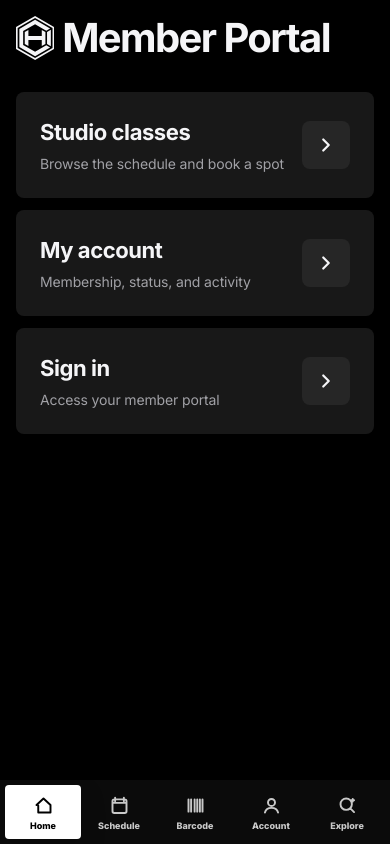
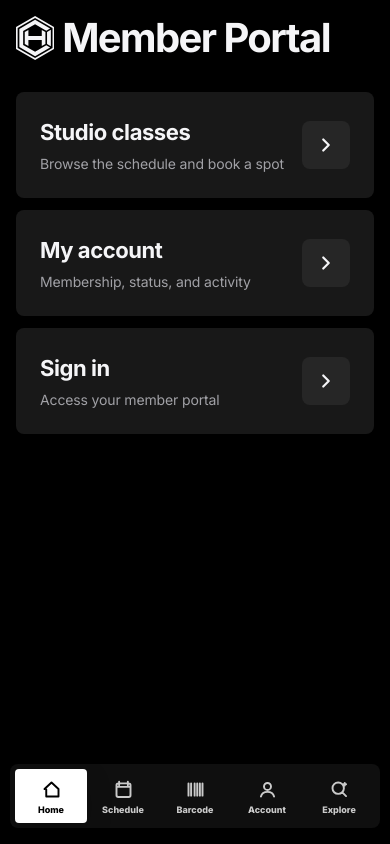
Before and after one commit to hcimarketinghost/member-portal, a Next.js app: page / in a window 390 px wide. Built offline with nearby package versions, Linux system fonts and the light colour scheme.

Commit message:
Refine member portal layout

```diff
--- a/src/app/globals.css
+++ b/src/app/globals.css
@@ -52,27 +52,29 @@ html, body {
 
 /* ── Screen shell ─────────────────────────────────────────────── */
 .hp-shell { width: min(calc(100% - var(--hci-x) - var(--hci-x)), var(--content-max)); margin: 0 auto; padding: 0; }
-.hp-screen { padding-bottom: calc(88px + env(safe-area-inset-bottom, 0px)); }
+.hp-screen { padding-bottom: 152px; }
 
 /* ── Fixed app dock ───────────────────────────────────────────── */
 .hp-desktopnav {
   display: none;
 }
 .hp-appnav {
-  position: fixed; left: 0; right: 0; bottom: 0; z-index: 50;
+  position: fixed; left: 50%; bottom: max(16px, env(safe-area-inset-bottom));
+  transform: translateX(-50%); z-index: 50;
+  width: min(560px, calc(100vw - 28px));
   pointer-events: auto;
 }
 .hp-appnav-cluster {
   --active-index: 0;
   position: relative; min-width: 0; display: grid; grid-template-columns: repeat(5, minmax(0, 1fr));
-  gap: 0; padding: 6px 6px calc(6px + env(safe-area-inset-bottom, 0px));
-  background: rgba(18, 18, 18, 0.62); border: 0;
-  box-shadow: 0 -10px 30px rgba(0, 0, 0, 0.34);
-  backdrop-filter: blur(32px) saturate(140%); -webkit-backdrop-filter: blur(32px) saturate(140%);
+  gap: 0; padding: 6px; border-radius: var(--radius-card);
+  background: var(--glass); border: 0;
+  box-shadow: 0 18px 48px rgba(0, 0, 0, 0.42);
+  backdrop-filter: blur(22px) saturate(130%); -webkit-backdrop-filter: blur(22px) saturate(130%);
   overflow: hidden;
 }
 .hp-appnav-selection {
-  position: absolute; top: 6px; bottom: calc(6px + env(safe-area-inset-bottom, 0px)); left: 6px; z-index: 0;
+  position: absolute; top: 6px; bottom: 6px; left: 6px; z-index: 0;
   width: calc((100% - 12px) / 5); border-radius: var(--radius-control);
   background: #fff;
   box-shadow: 0 10px 26px rgba(0, 0, 0, 0.2);
@@ -148,10 +150,11 @@ html, body {
   }
 }
 @media (max-width: 460px) {
-  .hp-screen { padding-bottom: calc(84px + env(safe-area-inset-bottom, 0px)); }
-  .hp-appnav-cluster { padding: 5px 5px calc(5px + env(safe-area-inset-bottom, 0px)); }
+  .hp-screen { padding-bottom: 132px; }
+  .hp-appnav { width: calc(100vw - 20px); }
+  .hp-appnav-cluster { padding: 5px; }
   .hp-appnav-link { min-height: 54px; padding: 5px 4px; font-size: 9px; }
-  .hp-appnav-selection { top: 5px; bottom: calc(5px + env(safe-area-inset-bottom, 0px)); left: 5px; width: calc((100% - 10px) / 5); }
+  .hp-appnav-selection { top: 5px; bottom: 5px; left: 5px; width: calc((100% - 10px) / 5); }
   .hp-appnav svg { width: 21px; height: 21px; }
 }
 
--- a/src/components/BottomNav.tsx
+++ b/src/components/BottomNav.tsx
@@ -9,7 +9,7 @@ type IconName = "home" | "schedule" | "barcode" | "account" | "explore";
 
 const MAIN_ITEMS: Array<{ href: string; label: string; icon: IconName; match: string[] }> = [
   { href: "/", label: "Home", icon: "home", match: ["/"] },
-  { href: "/classes", label: "Schedule", icon: "schedule", match: ["/classes"] },
+  { href: "/classes", label: "Schedule", icon: "schedule", match: ["/classes", "/play"] },
   { href: "/barcode", label: "Barcode", icon: "barcode", match: ["/barcode"] },
   { href: "/account", label: "Account", icon: "account", match: ["/account"] },
   { href: "/explore", label: "Explore", icon: "explore", match: ["/explore"] },
@@ -17,7 +17,7 @@ const MAIN_ITEMS: Array<{ href: string; label: string; icon: IconName; match: st
 
 const DESKTOP_ITEMS: Array<{ href: string; label: string; match: string[] }> = [
   { href: "/", label: "Home", match: ["/"] },
-  { href: "/classes", label: "Schedule", match: ["/classes"] },
+  { href: "/classes", label: "Schedule", match: ["/classes", "/play"] },
   { href: "/reservations", label: "My Reservations", match: ["/reservations"] },
   { href: "/explore", label: "Search", match: ["/explore"] },
   { href: "/account", label: "Account", match: ["/account"] },
--- a/src/lib/clubready.ts
+++ b/src/lib/clubready.ts
@@ -211,8 +211,8 @@ export async function getClass(scheduleId: number): Promise<ClassScheduleItem |
 
 // TODO: source from the live "open play" val alongside the class schedule.
 const MOCK_OPEN_PLAY: OpenPlayItem[] = [
-  { Id: "turf-open", Title: "Turf Open Play", StartTime: "8:00 AM", EndTime: "4:00 PM", Location: "Turf", Href: "/explore/turf-open-play" },
-  { Id: "court-open", Title: "Court Open Play", StartTime: "8:00 AM", EndTime: "9:00 PM", Location: "Courts 1–4", Href: "/explore/court-open-play" },
+  { Id: "turf-open", Title: "Turf Open Play", StartTime: "8:00 AM", EndTime: "4:00 PM", Location: "Turf", Href: "/play/turf-open-play" },
+  { Id: "court-open", Title: "Court Open Play", StartTime: "8:00 AM", EndTime: "9:00 PM", Location: "Courts 1–4", Href: "/play/court-open-play" },
 ];
 
 function scheduleMinutes(time: string): number {
```
Also changed, not shown: src/app/explore/[slug]/page.tsx (+2 -39 lines), src/app/play/[slug]/page.tsx (added, +8 -0 lines), src/components/InfoSlugPage.tsx (added, +44 -0 lines).
